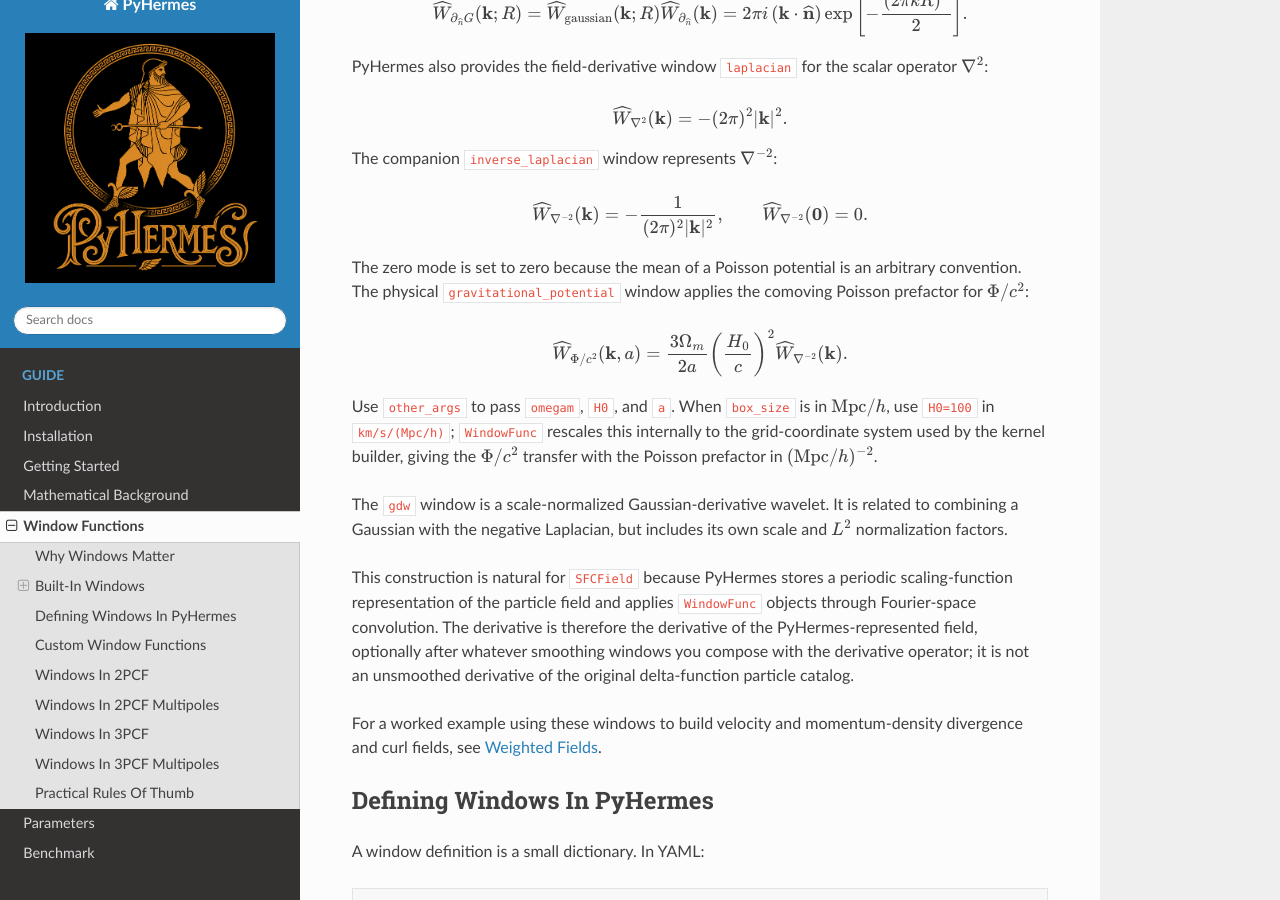
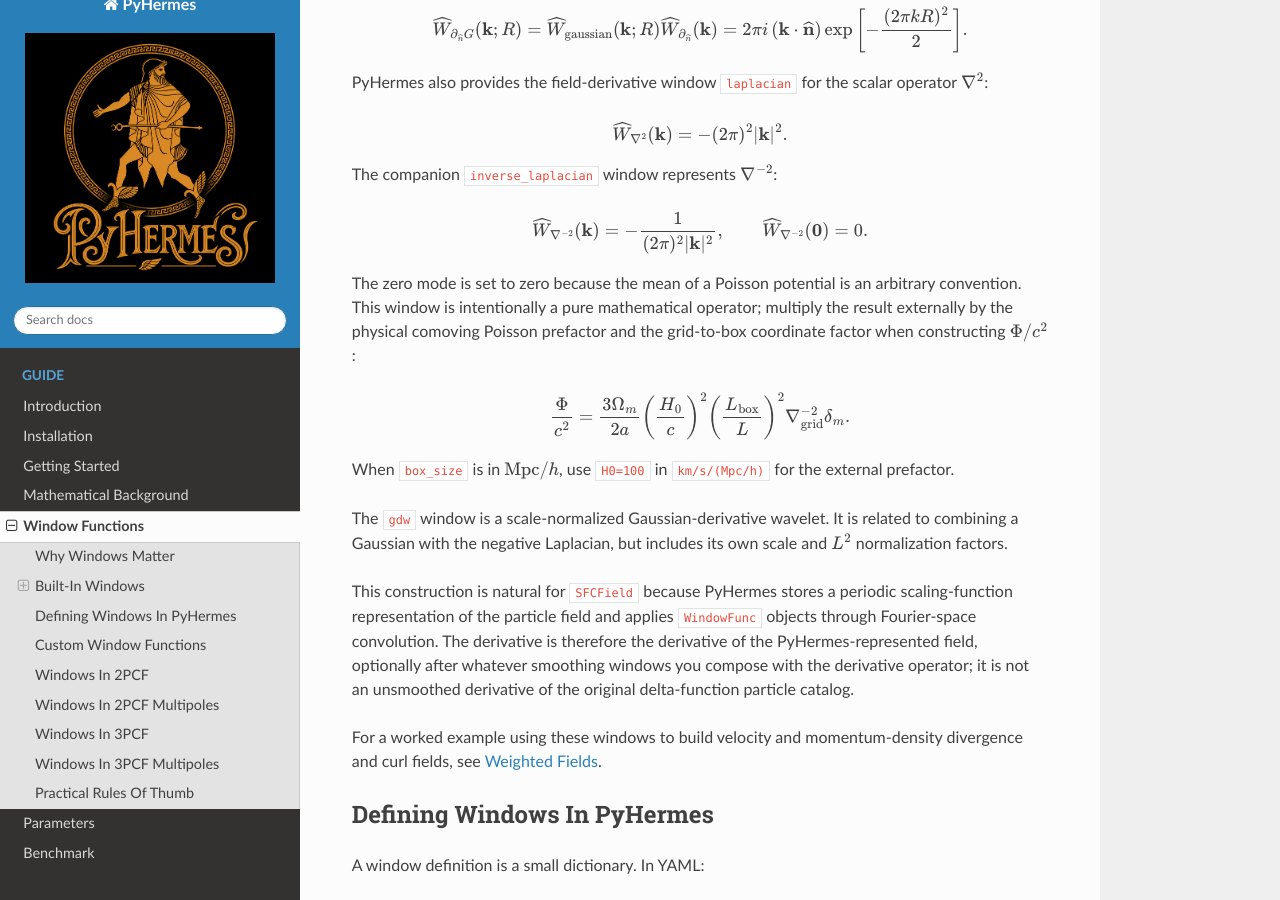
Before and after one commit to SYSUSPA-Projects/PyHermes, a Sphinx documentation site: the page built from docs/windows.rst, in a window 1280 px wide and 900 px high, scrolled down 5030 px. Built offline with Sphinx 7.4.7 and the Read the Docs theme 3.1.0, drawn with Linux system fonts in a browser that asks for light colours; some of the changed text lies outside the part shown.

Commit message:
Refactor window functions: Remove gravitational potential window and related logic
- Removed the gravitational potential window function from window_functions.py.
- Updated ZERO_MODE_ZERO_WINDOW_TYPES in window.py to exclude gravitational potential.
- Simplified the _rescale_other_args method in WindowFunc to always return a deepcopy of other_args without additional checks.

```diff
--- a/docs/get_start/window/window.rst
+++ b/docs/get_start/window/window.rst
@@ -126,7 +126,6 @@
    {"type": "directional_derivative", "los_args": {"nx": 0.0, "ny": 0.0, "nz": 1.0}}
    {"type": "laplacian"}
    {"type": "inverse_laplacian"}
-   {"type": "gravitational_potential", "other_args": {"omegam": 0.315, "H0": 100.0, "a": 1.0}}
 
 For line-of-sight windows, add ``los_args`` when the default z-axis line of
 sight is not the intended direction:
@@ -143,7 +142,7 @@
 Here ``H`` is a distance along the line of sight. For ``cylshell`` and
 ``cylinder``, it is the half-height of the finite cylinder.
 
-The appendix cells plot the Fourier-space responses of all sixteen built-in
+The appendix cells plot the Fourier-space responses of all fifteen built-in
 windows. Those plots are useful when choosing whether a window acts as a
 low-pass smoother, a pair-geometry selector, a high-pass filter, or a
 field operator.
--- a/docs/windows.rst
+++ b/docs/windows.rst
@@ -57,8 +57,7 @@
      - ``legendre_multipole`` and internal spherical-harmonic filters
      - 3PCF multipoles, with 2PCF multipoles planned as a future extension
    * - Field operators
-     - ``directional_derivative``, ``laplacian``, ``inverse_laplacian``,
-       ``gravitational_potential``
+     - ``directional_derivative``, ``laplacian``, ``inverse_laplacian``
      - gradients, divergence, curl, and Poisson potential fields
 
 Built-In Windows
@@ -80,13 +79,13 @@
 windows, :math:`r=|\mathbf{x}|`, :math:`k=|\mathbf{k}|`, and
 :math:`q=2\pi kR`.
 
-The current built-in window vocabulary contains sixteen named windows:
+The current built-in window vocabulary contains fifteen named windows:
 ``shell``, ``sphere``, ``gaussian``, ``gaussian_shell``, ``cubic``,
 ``cylinder``, ``cylshell``, ``disk``, ``ring``, ``cw``, ``cws``, ``gdw``,
-``directional_derivative``, ``laplacian``, ``inverse_laplacian``, and
-``gravitational_potential``. The first nine are ordinary low-pass or
-pair-geometry windows, ``cw``/``cws``/``gdw`` are high-pass or wavelet-like
-filters, and the last four are field-operator windows.
+``directional_derivative``, ``laplacian``, and ``inverse_laplacian``. The
+first nine are ordinary low-pass or pair-geometry windows,
+``cw``/``cws``/``gdw`` are high-pass or wavelet-like filters, and the last
+three are field-operator windows.
 
 Isotropic Windows
 ~~~~~~~~~~~~~~~~~
@@ -434,23 +433,22 @@
    \widehat W_{\nabla^{-2}}(\mathbf{0})=0.
 
 The zero mode is set to zero because the mean of a Poisson potential is an
-arbitrary convention. The physical ``gravitational_potential`` window applies
-the comoving Poisson prefactor for :math:`\Phi/c^2`:
+arbitrary convention. This window is intentionally a pure mathematical
+operator; multiply the result externally by the physical comoving Poisson
+prefactor and the grid-to-box coordinate factor when constructing
+:math:`\Phi/c^2`:
 
 .. math::
 
-   \widehat W_{\Phi/c^2}(\mathbf{k},a)
+   {\Phi\over c^2}
    =
    {3\Omega_m\over 2a}
    \left({H_0\over c}\right)^2
-   \widehat W_{\nabla^{-2}}(\mathbf{k}).
+   \left({L_{\rm box}\over L}\right)^2
+   \nabla_{\rm grid}^{-2}\delta_m.
 
-Use ``other_args`` to pass ``omegam``, ``H0``, and ``a``. When
-``box_size`` is in :math:`{\rm Mpc}/h`, use ``H0=100`` in
-``km/s/(Mpc/h)``; ``WindowFunc`` rescales this internally to the
-grid-coordinate system used by the kernel builder, giving the
-:math:`\Phi/c^2` transfer with the Poisson prefactor in
-:math:`({\rm Mpc}/h)^{-2}`.
+When ``box_size`` is in :math:`{\rm Mpc}/h`, use ``H0=100`` in
+``km/s/(Mpc/h)`` for the external prefactor.
 
 The ``gdw`` window is a scale-normalized Gaussian-derivative wavelet. It is
 related to combining a Gaussian with the negative Laplacian, but includes its
@@ -950,10 +948,10 @@
   line-of-sight average is desired.
 - Keep the LOS axis-aligned when possible if runtime matters. Oblique LOS is
   supported, but it uses a more general kernel path.
-- Use ``directional_derivative``, ``laplacian``, ``inverse_laplacian``, and
-  ``gravitational_potential`` as operator windows, usually composed with a
-  smoothing window, when you need gradients, divergence, curl, or
-  Poisson-like operations on a represented field.
+- Use ``directional_derivative``, ``laplacian``, and ``inverse_laplacian`` as
+  operator windows, usually composed with a smoothing window, when you need
+  gradients, divergence, curl, or Poisson-like operations on a represented
+  field.
 - Use ``pair_window_cache`` for heavy 2PCF runs when many pair windows are
   rebuilt under a memory-saving strategy.
 - Treat window choices as part of the science definition of the statistic, not
```
Also changed, not shown: 4 other files.
